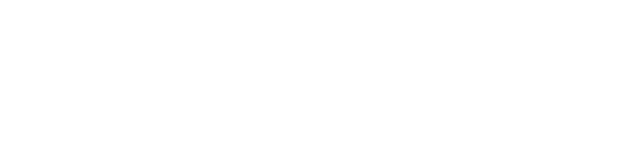
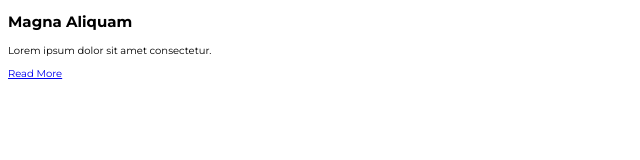
Before and after one commit to selinahussain/magna-aliquam, a plain HTML site: page index.html in a window 1280 px wide. Shown: the whole page, without its empty margins (0-640 px from the left). Drawn offline with Linux system fonts and the light colour scheme.

Commit message:
Style.css added, img and css folder created, font added

```diff
--- /dev/null
+++ b/css/style.css
@@ -0,0 +1,9 @@
+html {
+  box-sizing: border-box;
+  margin: 0;
+  padding: 0;
+}
+body {
+  font-size: 62.5%;
+  font-family: "Montserrat", sans-serif;
+}
--- a/index.html
+++ b/index.html
@@ -3,13 +3,24 @@
   <head>
     <meta charset="UTF-8" />
     <meta name="viewport" content="width=device-width, initial-scale=1.0" />
+    <link
+      href="https://fonts.googleapis.com/css?family=Montserrat:100,100i,200,200i,300,300i,400,400i,500,500i,600,600i,700,700i,800,800i&display=swap"
+      rel="stylesheet"
+    />
+    <link rel="stylesheet" href="css/style.css" />
     <title>Magna aliquam</title>
   </head>
 
   <body>
     <header></header>
     <main>
-      <div class="hero"></div>
+      <section class="hero">
+        <div class="container">
+          <h2>Magna Aliquam</h2>
+          <p>Lorem ipsum dolor sit amet consectetur.</p>
+          <a href="#" class="button">Read More</a>
+        </div>
+      </section>
     </main>
     <footer></footer>
   </body>
```
